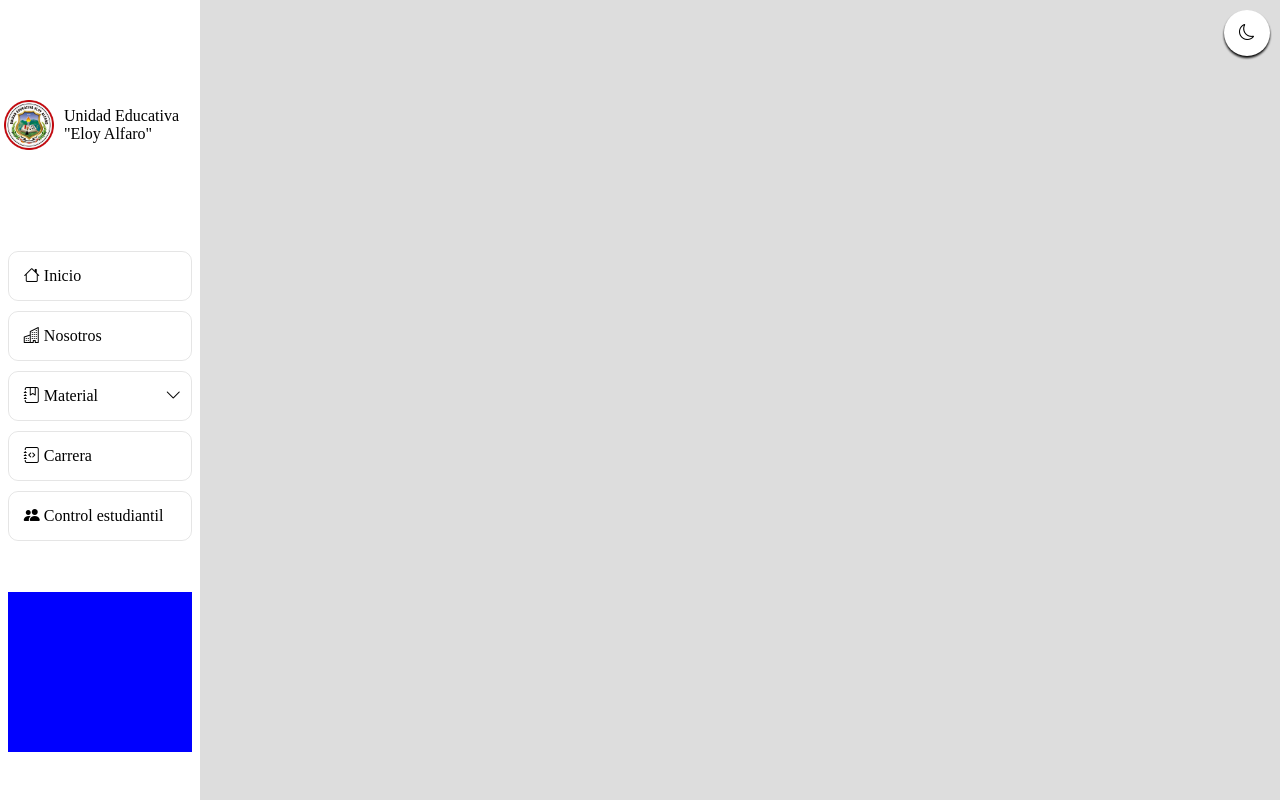
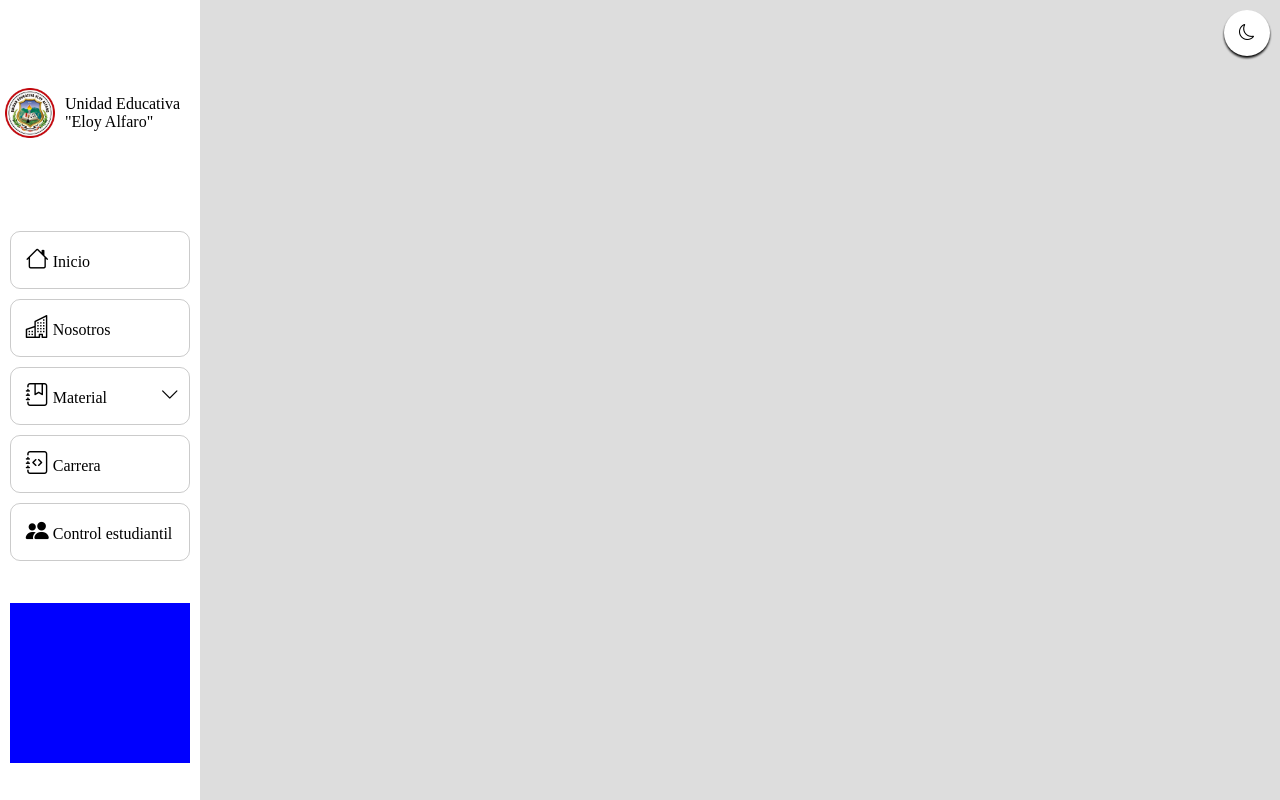
Before and after one commit to mateo0A/principal, a plain HTML site: page index.html in a window 1280 px wide. Drawn offline with nearby package versions, Linux system fonts and the light colour scheme.

Commit message:
tercer commit

```diff
--- a/index.html
+++ b/index.html
@@ -9,6 +9,7 @@
     <link rel="stylesheet" href="https://cdn.jsdelivr.net/npm/bootstrap-icons@1.11.3/font/bootstrap-icons.min.css">
     <link rel="stylesheet" href="./style/menu.css" type="text/css">
     <link rel="stylesheet" href="https://cdn.jsdelivr.net/npm/bootstrap-icons@1.11.3/font/bootstrap-icons.min.css">
+    <link href='https://unpkg.com/boxicons@2.1.4/css/boxicons.min.css' rel='stylesheet'>
 </head>
 <body>
     <aside class="btn-menuRes">
@@ -35,21 +36,21 @@
         <ul class="nav-list containers">
             <li class="item-lits">
                 <a href="" class="nav-link">
-                    <i class="bi bi-house"></i>
+                    <i class="bi bi-house iconsMenu"></i>
                     <span class="text-link">Inicio</span>
                 </a>
             </li>
             <li class="item-lits">
                 <a href="" class="nav-link">
-                    <i class="bi bi-buildings"></i>
+                    <i class="bi bi-buildings iconsMenu"></i>
                     <span class="text-link">Nosotros</span>
                 </a>
             </li>
             <li class="item-lits show ">
                 <aside  class="nav-link item-lits--click">
-                    <i class="bi bi-journal-bookmark"></i>
+                    <i class="bi bi-journal-bookmark iconsMenu"></i>
                     <span class="text-link">Material</span>
-                    <i class="bi bi-chevron-down chevDown"></i>
+                    <i class="bi bi-chevron-down chevDown iconsMenu"></i>
                 </aside>
                 <ul class="list-inside">
                     <li class="asig1">
@@ -69,12 +70,13 @@
                     <li class="asig3">
                         <a href="" class="link-inside">
                             <span class="text-inside">Ciencias N.</span>
-
+                            <i class='bx bxs-leaf'></i>
                         </a>
                     </li>
                     <li class="asig4">
                         <a href="" class="link-inside">
                             <span class="text-inside">Estudios S.</span>
+                            <i class='bx bxs-news'></i>
 
                         </a>
                     </li>
@@ -82,13 +84,13 @@
             </li>
             <li class="item-lits">
                 <a href="" class="nav-link">
-                    <i class="bi bi-journal-code"></i>
+                    <i class="bi bi-journal-code iconsMenu"></i>
                     <span class="text-link">Carrera</span>
                 </a>
             </li>
             <li class="item-lits">
                 <a href="" class="nav-link">
-                    <i class="bi bi-people-fill"></i>
+                    <i class="bi bi-people-fill iconsMenu"></i>
                     <span class="text-link">Control estudiantil</span>
                 </a>
             </li>
--- a/style.css
+++ b/style.css
@@ -13,6 +13,10 @@
     --color-basis:#000;
     --color-text:#1c1c1c;
     --color-btns:#e4d8d8d7;
+    --border-links:#00000034;
+    --hover-links:#b11818;
+    --text-link-hover:#fff;
+    --sub-links-hover:#777474bb;
     /*transitions*/
     --body-trn:all .3s ease;
     --btn-Mode-trn:all .4s ease;
@@ -57,6 +61,8 @@ body.Modedark{
     --btn-Mode:#3b3838;
     --color-basis:#fff;
     --color-text:#fff;
+    --border-links:#eee6e650;
+    --sub-links-hover:#443f3f93;
 
 }
 body.Modedark .sun{
--- a/style/menu.css
+++ b/style/menu.css
@@ -1,8 +1,9 @@
 /*Encabezado de la tabla*/
 .log-text{
-    width: 99%;
+    width: 100%;
     gap: 10px;
-    height: 19vh;
+    min-height: 19vh;
+    max-height: 19vh;
     display: flex;
     justify-content: center;
     align-items: center;
@@ -40,10 +41,25 @@
 .nav-link{
     width: 100%;
     padding: 15px;
-    border: solid 1px #0000001a;
+    border: solid 1px var(--border-links);
     border-radius: 10px;
+    white-space: nowrap;
+}
+.nav-link:hover{
+    background: var(--hover-links);
+
+}
+.nav-link:hover .text-link{
+    color:var(--text-link-hover);
+
+}
+.nav-link:hover .iconsMenu{
+    color:var(--text-link-hover);
 }
 
+.iconsMenu{
+    font-size: 23px;
+}
 /*sub menu*/
 .item-lits aside{
     cursor: pointer;
@@ -73,6 +89,7 @@
 }
 .link-inside:hover {
     justify-content: space-between;
+    background: var(--sub-links-hover);
 }
 .list-inside li{
     width: 100%;
@@ -88,6 +105,7 @@
 .chevDown{
     position: absolute;
     right: 10px;
+    font-size: 19px;
     top: 50%;
     transform: translateY(-50%)  ;
     transition: .3s ease-out;
@@ -95,6 +113,8 @@
 .chevDown.Rot{
     transform: translateY(-50%) rotate(-90deg);
 }
+/*Iconos especiales*/
+
 /*______________________________-----------------*/
 /*----------------*/
 /*Footer*/
@@ -115,7 +135,7 @@
     justify-content: space-evenly;
     align-items: center;
     overflow-y: scroll;
-    padding: 3px;
+    padding:  0 5px 0 5px;
     gap: 5px;
     user-select: none;
 }
```
Also changed, not shown: img/matraz.png (added).
